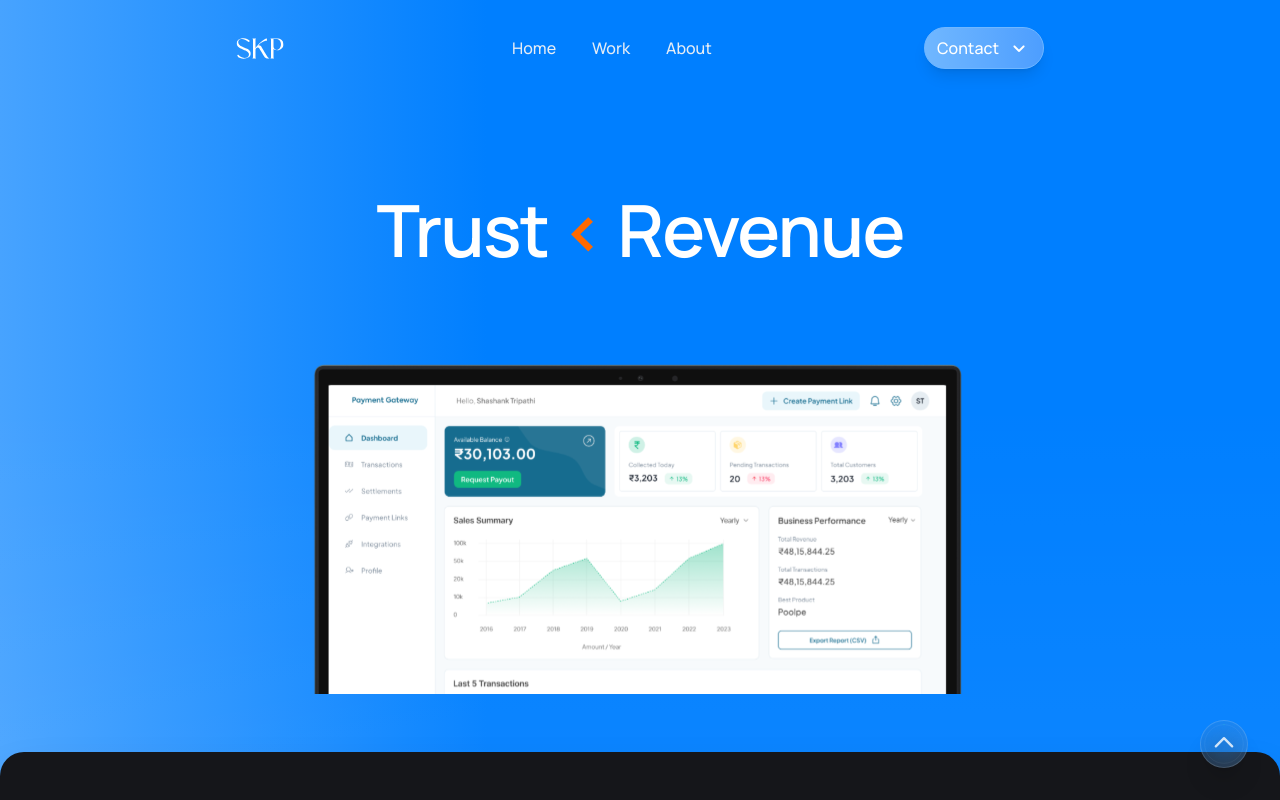
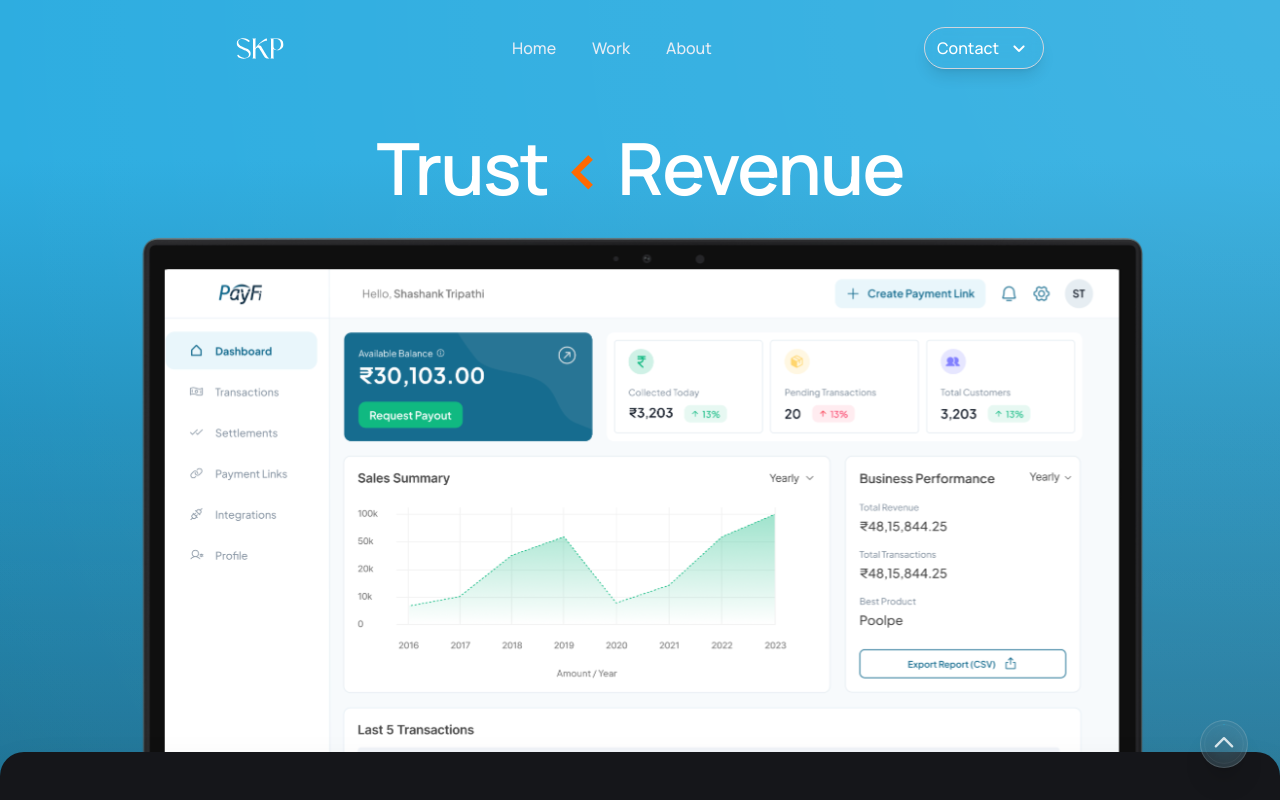
Before and after one commit to SkpGit28/My-Digital-Space, a Next.js app: page /case-studies/trust-revenue in a window 1280 px wide. Shown: the top 800 px of the page. Built offline with nearby package versions, Linux system fonts and the light colour scheme.

Commit message:
TechStack Border

```diff
--- a/src/Components/Footer.tsx
+++ b/src/Components/Footer.tsx
@@ -18,7 +18,7 @@ export default function Footer() {
   };
 
   return (
-    <footer className="border-t border-white/10 py-12 md:py-16 bg-gray-950 dark:bg-black">
+    <footer className="border-t border-white/10 py-12 md:py-16 bg-footer-bg">
       <Container>
         <div className="flex flex-col md:flex-row justify-between items-start md:items-center gap-8 mb-12">
           {/* 3. Animate the "open to work" block */}
--- a/src/Components/TechStack.tsx
+++ b/src/Components/TechStack.tsx
@@ -104,8 +104,8 @@ export default function TechStack() {
         </h2>
 
         <div className="relative h-[88px] flex items-center overflow-hidden">
-          <div className="absolute inset-y-0 left-0 w-12 bg-gradient-to-r from-[#0a0a0a] to-transparent z-10 pointer-events-none" />
-          <div className="absolute inset-y-0 right-0 w-12 bg-gradient-to-l from-[#0a0a0a] to-transparent z-10 pointer-events-none" />
+          <div className="absolute inset-y-0 left-0 w-12 bg-gradient-to-r from-background to-transparent z-10 pointer-events-none" />
+          <div className="absolute inset-y-0 right-0 w-12 bg-gradient-to-l from-background to-transparent z-10 pointer-events-none" />
 
           <motion.div
             className="flex gap-8 md:gap-12"
--- a/src/Components/TopNav.tsx
+++ b/src/Components/TopNav.tsx
@@ -38,11 +38,21 @@ function ContactDropdown() {
   return (
     <div className="relative group ">
       <button
-        className="inline-flex items-center justify-center gap-2 px-3 py-2 rounded-full
-             bg-gradient-to-r from-[#70B7FF] to-[#4D9EFF] text-white font-medium
-             shadow-lg hover:shadow-xl border border-[#70B7FF] backdrop-blur-sm
-             hover:opacity-90 transition-all duration-200
-             focus:outline-none focus:ring-2 focus:ring-primary focus:ring-offset-2 dark:focus:ring-offset-gray-900"
+        className="
+    inline-flex items-center justify-center gap-2
+    px-3 py-2 rounded-full
+    bg-transparent
+    text-white font-medium
+    shadow-lg hover:shadow-xl
+    border border-gray-300 dark:border-gray-700
+    hover:border-[#70B7FF]
+    backdrop-blur-sm
+    hover:opacity-90
+    transition-colors transition-shadow duration-200
+    focus:outline-none
+    focus:ring-2 focus:ring-primary focus:ring-offset-2
+    dark:focus:ring-offset-gray-900
+  "
         aria-haspopup="menu"
         aria-expanded="false"
       >
@@ -51,6 +61,7 @@ function ContactDropdown() {
           keyboard_arrow_down
         </span>
       </button>
+
 
       {/* Popover */}
       <div
@@ -163,7 +174,7 @@ export default function TopNav({
               "sticky top-0 z-50 -mt-10",                        // pull it over content
               "rounded-full mx-auto mt-4 max-w-4xl w-full px-3 md:px-2",
               isScrolled
-                ? "bg-[#0E0F12]/80 backdrop-blur-sm backdrop-saturate-200 border border-[#24262E]"
+                ? "bg-background/80 backdrop-blur-sm backdrop-saturate-200 border border-[#24262E]"
                 : "border-none"
             )}
           >
--- a/src/app/case-studies/trust-revenue/page.tsx
+++ b/src/app/case-studies/trust-revenue/page.tsx
@@ -13,12 +13,13 @@ export default function TrustRevenueCaseStudy() {
         <main className="relative">
             {/* Hero Section with Gradient Background - Sticky */}
             <section
-                className="sticky top-0 min-h-screen -mt-32 pt-32 flex flex-col items-center justify-center overflow-hidden"
+                className="sticky top-0 min-h-screen -mt-32 pt-32 flex flex-col items-center justify-center overflow-hidden bg-dynamic-gradient z-10"
                 style={{
-                    background: "linear-gradient(90deg, #47A3FF 0%, #007FFF 38%, #007FFF 100%)",
-                }}
+                    "--color-start": "#2BACE0",
+                    "--color-end": "#166C8F",
+                } as React.CSSProperties}
             >
-                <Container>
+                <Container className="max-w-none">
                     <div className="relative z-10 text-center">
                         {/* Heading */}
                         <motion.h1
@@ -32,7 +33,7 @@ export default function TrustRevenueCaseStudy() {
 
                         {/* Mockup Image */}
                         <motion.div
-                            className="relative w-full max-w-2xl mx-auto mt-12"
+                            className="relative w-full max-w-5xl mx-auto my-[-40px]"
                             initial={{ opacity: 0, y: 24 }}
                             animate={{ opacity: 1, y: 0 }}
                             transition={{ duration: dur, ease, delay: 0.3 }}
@@ -55,7 +56,7 @@ export default function TrustRevenueCaseStudy() {
             </section>
 
             {/* Content Section - Scrolls over the hero */}
-            <section className="relative z-20 py-20 rounded-t-3xl shadow-2xl" style={{ backgroundColor: '#15161A' }}>
+            <section className="relative z-20 py-20 rounded-t-3xl shadow-2xl bg-background">
                 <Container>
                     <div className="max-w-4xl mx-auto space-y-12">
                         <motion.div
--- a/src/app/globals.css
+++ b/src/app/globals.css
@@ -147,6 +147,23 @@
   color: rgba(249, 250, 251, 0.8);
 }
 
+/* globals.css */
+.bg-dynamic-gradient {
+  /* We use variables that will be provided by React */
+  background: linear-gradient(180deg,
+      var(--color-start) 20%,
+      var(--color-end) 100%);
+}
+
+.bg-dynamic-gradient::before {
+  content: "";
+  position: absolute;
+  inset: 0;
+  background: radial-gradient(circle at top right, white, transparent);
+  opacity: 0.1;
+  /* Adds a subtle highlight regardless of the color */
+}
+
 .c-work__item-link {
   width: max-content;
   padding: 10px 22px;
@@ -194,10 +211,11 @@
 
 :root {
   /* Foundation Colors - Dark Only */
-  --background: #0E0F12;
+  --background: #15161A;
   --surface: #15161A;
   --elevated: #1B1D23;
   --border-subtle: #24262E;
+  --footer-bg: #0A0A0A;
 
   /* Text Colors */
   --text-primary: #E5ECF5;
@@ -210,6 +228,7 @@
 /* v4: @theme is valid */
 @theme inline {
   --color-background: var(--background);
+  --color-footer-bg: var(--footer-bg);
   --color-foreground: var(--foreground);
   --font-sans: var(--font-geist-sans);
   --font-mono: var(--font-geist-mono);
--- a/src/app/layout.tsx
+++ b/src/app/layout.tsx
@@ -39,8 +39,7 @@ export default function RootLayout({
   return (
     <html lang="en" className="dark scroll-smooth">
       <body
-        className={`${manrope.variable} antialiased font-sans min-h-screen transition-colors duration-300`}
-        style={{ backgroundColor: '#0E0F12' }}
+        className={`${manrope.variable} antialiased font-sans min-h-screen bg-background transition-colors duration-300`}
       >
         <ThemeProviderWrapper>
           <ScrollProgress />
--- a/tailwind.config.cjs
+++ b/tailwind.config.cjs
@@ -15,9 +15,10 @@ module.exports = {
         primary: '#0070F3',
         secondary: '#7928CA',
         border: '#EAEAEA',
-        background: '#FFFFFF',
+        background: 'var(--background)',
         foreground: '#000000',
         muted: '#666666',
+        'footer-bg': 'var(--footer-bg)',
       },
       backgroundImage: {
         'gradient-radial': 'radial-gradient(var(--tw-gradient-stops))',
```
Also changed, not shown: public/mockup.svg. Lines whose indentation alone changed are shown as unchanged.
